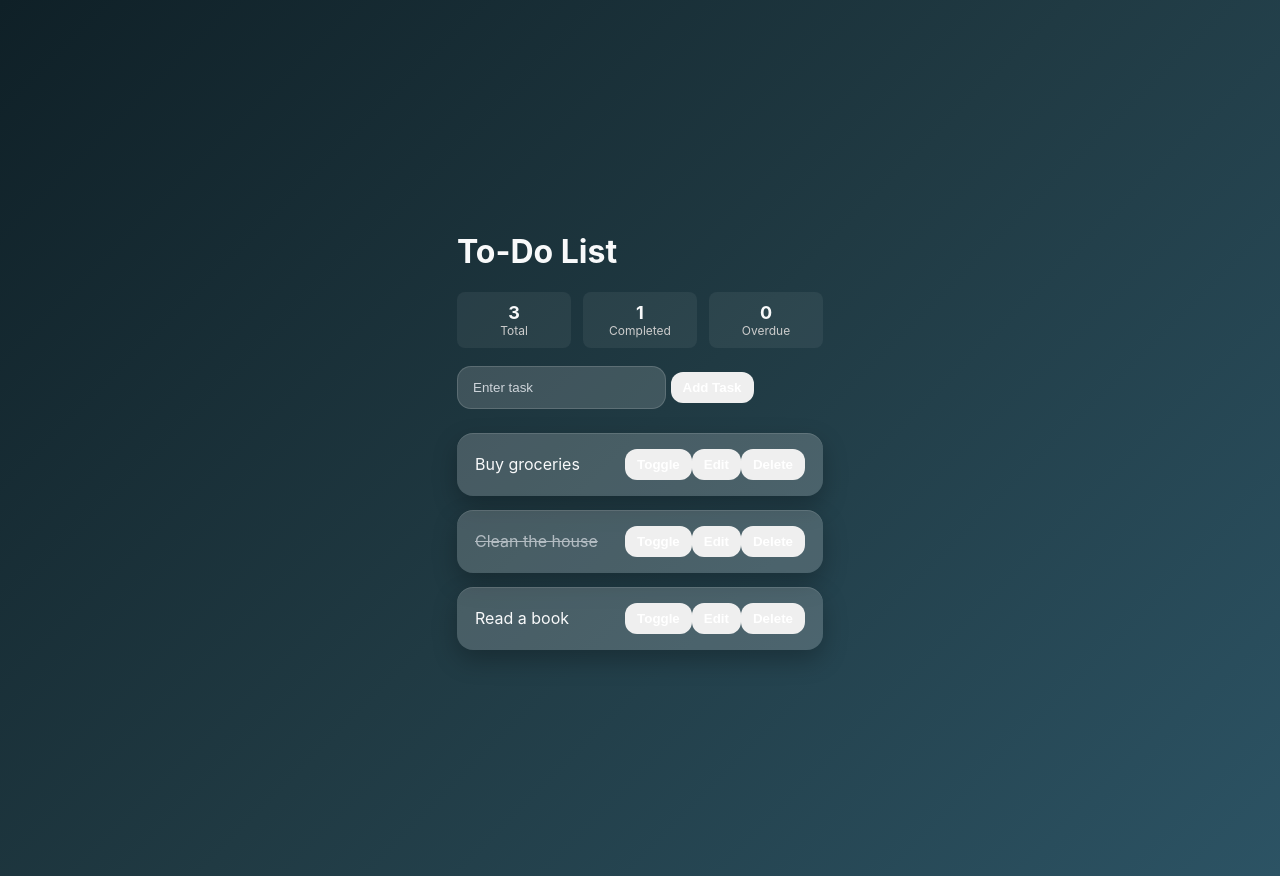
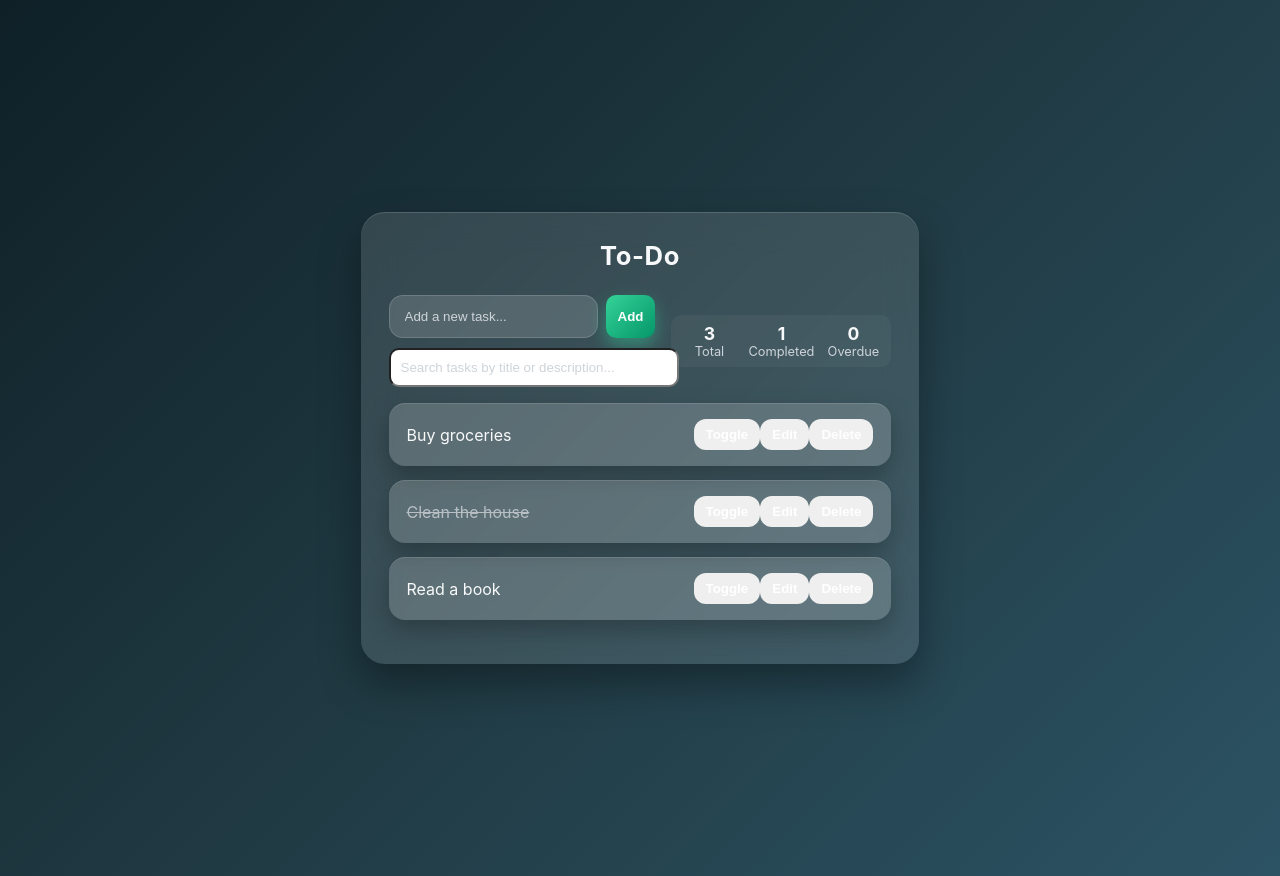
Before and after one commit to nv23108/flask-todo-app, a Flask app: page / in a window 1280 px wide. Run offline with Flask 2, Linux system fonts and the light colour scheme.

Commit message:
chore(ui): professional card layout, stats card, task item styles, and buttons

```diff
--- a/flask-todo-app/static/style.css
+++ b/flask-todo-app/static/style.css
@@ -38,6 +38,38 @@
         inset 0 1px 0 rgba(255, 255, 255, 0.15);
     animation: fadeUp 0.8s ease;
 }
+
+.todo-title {
+    font-size: 1.6rem;
+    font-weight: 700;
+    margin-bottom: 8px;
+}
+
+.stats-card {
+    display:flex;
+    gap:8px;
+    background: rgba(255,255,255,0.04);
+    padding:8px;
+    border-radius:10px;
+    justify-content:space-between;
+}
+.stats-card .stat { text-align:center; min-width:60px }
+.stats-card .stat > div:first-child { font-weight:700; font-size:1.1rem }
+.stats-card .stat-label { font-size:0.8rem; color:var(--text-muted) }
+
+.task-list { margin-top: 12px; }
+.task-item { margin-bottom:12px; padding:12px; border-radius:12px; background: rgba(0,0,0,0.12); display:flex; align-items:center; }
+.task-main { display:flex; justify-content:space-between; width:100%; align-items:center }
+.task-left { max-width:75%; }
+.task-name { font-weight:600; display:block }
+.task-desc { color:var(--text-muted); margin-top:6px; font-size:0.9rem }
+.task-due { color:var(--text-muted); margin-top:4px; font-size:0.85rem }
+.task-actions { display:flex; gap:8px }
+
+.edit-btn { background: linear-gradient(135deg,#fcd34d,#f59e0b); color:#111; padding:8px 10px; border-radius:8px }
+.delete-btn { background: linear-gradient(135deg,#fb7185,#be123c); padding:8px 10px; border-radius:8px }
+.add-btn { background: linear-gradient(135deg,#10b981,#059669); padding:8px 12px; border-radius:10px }
+.complete-btn { background: linear-gradient(135deg,#60a5fa,#2563eb); padding:8px 10px; border-radius:8px }
 
 /* ================= TITLE ================= */
 .todo-title {
--- a/flask-todo-app/templates/index.html
+++ b/flask-todo-app/templates/index.html
@@ -8,36 +8,46 @@
 </head>
 <body>
     <div class="container">
-        <h1>To-Do List</h1>
-        <div id="stats-widget" style="display:flex; gap:12px; margin-bottom: 18px;">
-            <div style="background: rgba(255,255,255,0.06); padding:10px 12px; border-radius:8px; text-align:center; min-width:90px;">
-                <div style="font-size:18px; font-weight:700" id="stats-total">0</div>
-                <div style="font-size:12px; color:#ccc">Total</div>
+        <div class="todo-card">
+            <div class="todo-title">To-Do</div>
+
+            <div style="display:flex; gap:16px; align-items:center; justify-content:space-between; margin-bottom:16px;">
+                <div style="flex:1;">
+                    <form id="add-task-form" style="display:flex; gap:8px;">
+                        <input type="text" id="task-input" placeholder="Add a new task..." required style="flex:1;">
+                        <button class="add-btn" type="submit">Add</button>
+                    </form>
+                    <input id="search-input" placeholder="Search tasks by title or description..." style="margin-top:10px; width:100%; padding:10px; border-radius:10px;">
                 </div>
-            <div style="background: rgba(255,255,255,0.06); padding:10px 12px; border-radius:8px; text-align:center; min-width:90px;">
-                <div style="font-size:18px; font-weight:700" id="stats-completed">0</div>
-                <div style="font-size:12px; color:#ccc">Completed</div>
-            </div>
-            <div style="background: rgba(255,255,255,0.06); padding:10px 12px; border-radius:8px; text-align:center; min-width:90px;">
-                <div style="font-size:18px; font-weight:700" id="stats-overdue">0</div>
-                <div style="font-size:12px; color:#ccc">Overdue</div>
+
+                <div style="width:220px;">
+                    <div class="stats-card">
+                        <div class="stat"><div id="stats-total">0</div><div class="stat-label">Total</div></div>
+                        <div class="stat"><div id="stats-completed">0</div><div class="stat-label">Completed</div></div>
+                        <div class="stat"><div id="stats-overdue">0</div><div class="stat-label">Overdue</div></div>
                     </div>
                 </div>
-        <form id="add-task-form">
-            <input type="text" id="task-input" placeholder="Enter task" required>
-            <button type="submit">Add Task</button>
-        </form>
+            </div>
 
-        <ul id="task-list">
+            <ul id="task-list" class="task-list">
                 {% for task in tasks %}
-                <li id="task-{{ task.id }}" class="{{ 'completed' if task.completed else '' }}">
-                    <span>{{ task.name }}</span>
-                    <button class="toggle" onclick="toggleTask({{ task.id }})">Toggle</button>
-                    <button class="edit" onclick="openEditModal({{ task.id }})">Edit</button>
-                    <button class="delete" onclick="deleteTask({{ task.id }})">Delete</button>
+                    <li id="task-{{ task.id }}" class="task-item {{ 'completed' if task.completed else '' }}">
+                        <div class="task-main">
+                            <div class="task-left">
+                                <span class="task-name">{{ task.name }}</span>
+                                {% if task.description %}<div class="task-desc">{{ task.description }}</div>{% endif %}
+                                {% if task.due_date %}<div class="task-due">Due: {{ task.due_date }}</div>{% endif %}
+                            </div>
+                            <div class="task-actions">
+                                <button class="complete-btn" onclick="toggleTask({{ task.id }})">{{ 'Undo' if task.completed else 'Done' }}</button>
+                                <button class="edit-btn" onclick="openEditModal({{ task.id }})">Edit</button>
+                                <button class="delete-btn" onclick="deleteTask({{ task.id }})">Delete</button>
+                            </div>
+                        </div>
                     </li>
                 {% endfor %}
             </ul>
+        </div>
     </div>
 
     <!-- Edit modal -->
```
Lines whose indentation alone changed are shown as unchanged.
